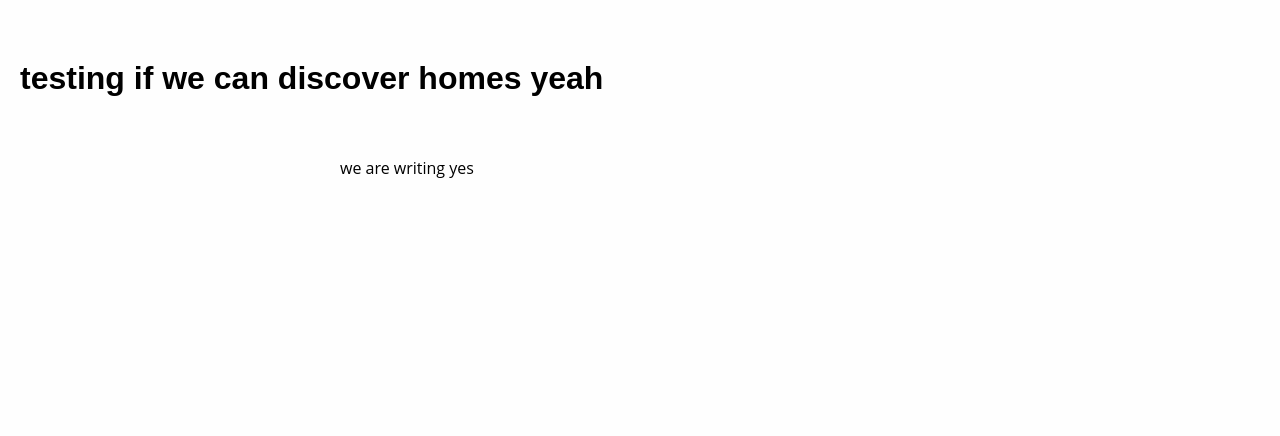
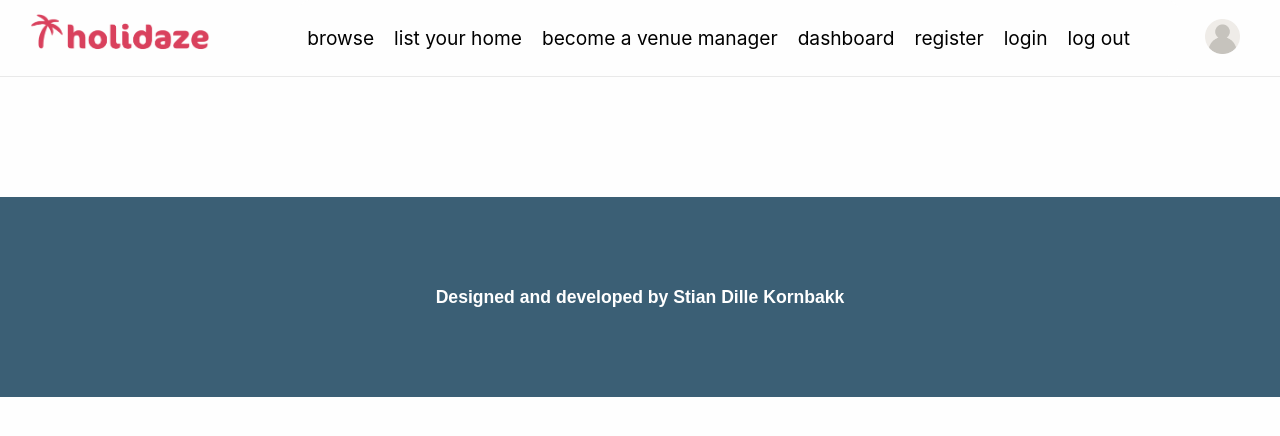
Before and after one commit to S10ANDK/Project-Exam-2, a React (Create React App) app: page / in a window 1280 px wide. Shown: the top 436 px of the page. Built offline with nearby package versions, Linux system fonts and the light colour scheme; a web font is replaced by a local one.

Commit message:
added header and footer

```diff
--- a/src/App.js
+++ b/src/App.js
@@ -1,12 +1,18 @@
 import React from 'react';
-import './App.css';
+import { Routes, Route } from 'react-router-dom';
+import Layout from './components/Layout';
 
 function App() {
   return (
-    <div>
-      <h1>testing if we can discover homes yeah</h1>
-      <p>we are writing yes</p>
-    </div>
+    <Routes>
+      <Route path="/" element={<Layout />}>
+        {/* <Route index element={<Home />} />
+        <Route path="cart" element={<Cart />} />
+        <Route path="checkout-success" element={<CheckoutSuccess />} />
+        <Route path="contact" element={<Contact />} />
+        <Route path="products/:id" element={<IndividualProduct />} /> */}
+      </Route>
+    </Routes>
   );
 }
 
--- a/src/components/Layout/Footer/index.jsx
+++ b/src/components/Layout/Footer/index.jsx
@@ -0,0 +1,16 @@
+import React from 'react';
+import StyledFooter from './index.styled';
+
+function Footer() {
+  return (
+    <>
+      <StyledFooter>
+        <p>
+          Designed and developed by <span>Stian Dille Kornbakk</span>
+        </p>
+      </StyledFooter>
+    </>
+  );
+}
+
+export default Footer;
--- /dev/null
+++ b/src/components/Layout/Footer/index.styled.jsx
@@ -0,0 +1,32 @@
+import styled from 'styled-components';
+
+const StyledFooter = styled.footer`
+  margin-top: 120px;
+  display: flex;
+  bottom: 0;
+  height: 200px;
+  width: 100%;
+  background: ${(props) => props.theme.color.accentOne};
+
+  p {
+    font-family: Serenity, sans-serif;
+    font-size: 1.1rem;
+    font-weight: 600;
+    color: ${(props) => props.theme.color.white};
+    text-align: center;
+  }
+
+  p span {
+    display: block;
+    margin-top: 10px;
+  }
+
+  @media (min-width: 1000px) {
+    p span {
+      display: inline;
+      margin-top: 10px;
+    }
+  }
+`;
+
+export default StyledFooter;
--- /dev/null
+++ b/src/components/Layout/Header/Nav/index.jsx
@@ -0,0 +1,58 @@
+import React, { useState } from 'react';
+import * as S from './index.styled';
+
+const Nav = () => {
+  const [active, setActive] = useState(false);
+
+  return (
+    <>
+      <S.HamburgerIcon active={active} onClick={() => setActive(!active)}>
+        <div />
+        <div />
+        <div />
+      </S.HamburgerIcon>
+      <S.NavBox active={active}>
+        <S.NavList>
+          <S.NavListItem>
+            <S.NavLink onClick={() => setActive(!active)} to="/">
+              browse
+            </S.NavLink>
+          </S.NavListItem>
+          <S.NavListItem>
+            <S.NavLink onClick={() => setActive(!active)} to="/contact">
+              list your home
+            </S.NavLink>
+          </S.NavListItem>
+          <S.NavListItem>
+            <S.NavLink onClick={() => setActive(!active)} to="/contact">
+              become a venue manager
+            </S.NavLink>
+          </S.NavListItem>
+          <S.NavListItem>
+            <S.NavLink onClick={() => setActive(!active)} to="/contact">
+              dashboard
+            </S.NavLink>
+          </S.NavListItem>
+          <S.NavBorder />
+          <S.NavListItem>
+            <S.NavLink onClick={() => setActive(!active)} to="/contact">
+              register
+            </S.NavLink>
+          </S.NavListItem>
+          <S.NavListItem>
+            <S.NavLink onClick={() => setActive(!active)} to="/contact">
+              login
+            </S.NavLink>
+          </S.NavListItem>
+          <S.NavListItem>
+            <S.NavLink onClick={() => setActive(!active)} to="/contact">
+              log out
+            </S.NavLink>
+          </S.NavListItem>
+        </S.NavList>
+      </S.NavBox>
+    </>
+  );
+};
+
+export default Nav;
--- /dev/null
+++ b/src/components/Layout/Header/Nav/index.styled.jsx
@@ -0,0 +1,132 @@
+import styled from 'styled-components';
+import { Link } from 'react-router-dom';
+
+export const HamburgerIcon = styled.div`
+  display: flex;
+  justify-content: space-around;
+  flex-flow: column nowrap;
+  top: 15px;
+  left: 20px;
+  width: 2rem;
+  height: 2rem;
+  cursor: pointer;
+
+  div {
+    background-color: #333;
+    border-radius: 10px;
+    width: 2rem;
+    height: 0.24rem;
+    transform-origin: 1px;
+    transition: all 0.2s linear;
+
+    &:nth-child(1) {
+      transform: ${({ active }) => (active ? 'rotate(45deg)' : 'rotate(0)')};
+    }
+
+    &:nth-child(2) {
+      transform: ${({ active }) =>
+        active ? 'translateX(-100%)' : 'translateX(100)'};
+      opacity: ${({ active }) => (active ? 0 : 1)};
+    }
+
+    &:nth-child(3) {
+      transform: ${({ active }) => (active ? 'rotate(-45deg)' : 'rotate(0)')};
+    }
+  }
+
+  @media (min-width: 1000px) {
+    display: none;
+  }
+`;
+
+export const NavBox = styled.nav`
+  background: var(--color-accent-one);
+  color: ${(props) => props.theme.color.white};
+  position: fixed;
+  top: 0;
+  left: 0;
+  width: 100%;
+  height: 100%;
+  margin-top: 70px;
+  padding: 25px 0px;
+  transform: ${({ active }) =>
+    active ? 'translateY(0%)' : 'translateY(100%)'};
+  transition: 0.2s ease-in-out;
+  border-radius: 15px 15px 15px 0px;
+  box-shadow: 4px 4px 4px 2px rgba(0, 0, 0, 0.2);
+
+  @media (min-width: 1000px) {
+    width: 100%;
+    box-shadow: none;
+    padding: 0;
+    transition: none;
+    transform: ${({ active }) => (active ? 'translateX(0)' : 'translateX(0)')};
+    background-color: ${(props) => props.theme.color.primary};
+    margin-top: 0;
+    position: relative;
+  }
+`;
+
+export const NavList = styled.ul`
+  list-style: none;
+  display: flex;
+  flex-direction: column;
+  margin-left: 20px;
+  padding: 0;
+
+  @media (min-width: 500px) {
+    text-align: left;
+  }
+
+  @media (min-width: 1000px) {
+    flex-direction: row;
+    justify-content: right;
+    margin-right: 40px;
+    margin-left: 0;
+  }
+`;
+
+export const NavListItem = styled.li`
+  margin: 20px 0px;
+  text-decoration: none;
+
+  @media (min-width: 1000px) {
+    color: ${(props) => props.theme.color.black};
+    margin: 10px;
+  }
+`;
+
+export const NavLink = styled(Link)`
+  text-decoration: none;
+  color: ${(props) => props.theme.color.white};
+  padding: 15px 10px;
+  font-size: 1.3rem;
+
+  :hover {
+    text-decoration: underline;
+    text-underline-offset: 5px;
+  }
+
+  :visited {
+    color: ${(props) => props.theme.color.white};
+  }
+
+  @media (min-width: 1000px) {
+    font-size: 1.2rem;
+    color: ${(props) => props.theme.color.black};
+    padding: 0;
+
+    :visited {
+      color: ${(props) => props.theme.color.black};
+    }
+  }
+`;
+
+export const NavBorder = styled.div`
+  border-top: 1px solid ${(props) => props.theme.color.borders};
+  margin: 30px 30px 20px 10px;
+
+  @media (min-width: 1000px) {
+    display: none;
+  }
+`;
--- a/src/components/Layout/Header/index.jsx
+++ b/src/components/Layout/Header/index.jsx
@@ -0,0 +1,45 @@
+import React, { useState, useEffect } from 'react';
+import { Link } from 'react-router-dom';
+import Nav from './Nav/index.jsx';
+import * as S from './index.styled';
+import Logo from '../../../assets/logo.png';
+import Profile from '../../../assets/profile.png';
+
+function Header() {
+  const [isSticky, setIsSticky] = useState(false);
+
+  useEffect(() => {
+    const handleScroll = () => {
+      setIsSticky(window.pageYOffset > 0);
+    };
+    window.addEventListener('scroll', handleScroll);
+
+    return () => {
+      window.removeEventListener('scroll', handleScroll);
+    };
+  }, []);
+
+  return (
+    <>
+      <S.Header className={isSticky ? 'sticky' : ''}>
+        <S.HeaderContentWrapper>
+          <S.LogoAndNavWrapper>
+            <S.NavWrapper>
+              <Nav />
+            </S.NavWrapper>
+            <Link to={'/'}>
+              <S.Logo src={Logo} alt="Logo" />
+            </Link>
+          </S.LogoAndNavWrapper>
+          <S.ProfileWrapper>
+            <Link to={'/profile'}>
+              <S.ProfileIcon src={Profile} />
+            </Link>
+          </S.ProfileWrapper>
+        </S.HeaderContentWrapper>
+      </S.Header>
+    </>
+  );
+}
+
+export default Header;
--- /dev/null
+++ b/src/components/Layout/Header/index.styled.jsx
@@ -0,0 +1,106 @@
+import styled from 'styled-components';
+
+export const Header = styled.header`
+  background: ${(props) => props.theme.color.primary};
+  top: 0;
+  z-index: 10;
+
+  &.sticky {
+    box-shadow: 0 2px 4px rgba(0, 0, 0, 0.2);
+    position: sticky;
+    top: 0;
+    left: 0;
+    right: 0;
+  }
+
+  @media (min-width: 1000px) {
+    border-bottom: 1px solid ${(props) => props.theme.color.borders};
+  }
+`;
+
+export const HeaderContentWrapper = styled.div`
+  position: sticky;
+  display: flex;
+  flex-direction: row;
+  justify-content: space-between;
+  width: 100%;
+  margin: auto;
+
+  @media (min-width: 1400px) {
+    max-width: none;
+  }
+`;
+
+export const LogoAndNavWrapper = styled.div`
+  display: flex;
+  flex-direction: row;
+  align-items: center;
+  justify-content: center;
+
+  @media (min-width: 1000px) {
+    flex-direction: row-reverse;
+    justify-content: space-between;
+    flex: 1;
+  }
+`;
+
+export const Logo = styled.img`
+  margin: 15px 20px 10px;
+  width: 150px;
+  cursor: pointer;
+
+  @media (min-width: 380px) {
+    width: 150px;
+  }
+
+  @media (min-width: 440px) {
+    width: 170px;
+  }
+
+  @media (min-width: 1000px) {
+    width: 180px;
+    margin: 10px 0px 10px 30px;
+  }
+`;
+
+export const NavWrapper = styled.div`
+  display: flex;
+  align-items: center;
+  margin: 0px 0px 0px 15px;
+
+  @media (min-width: 400px) {
+    margin: 0px 10px 0px 20px;
+  }
+
+  @media (min-width: 600px) {
+    margin: 0px 15px 0px 25px;
+  }
+`;
+
+export const ProfileWrapper = styled.div`
+  display: flex;
+  align-items: center;
+
+  @media (min-width: 1000px) {
+    margin-right: 30px;
+  }
+`;
+
+export const ProfileIcon = styled.img`
+  margin: 10px;
+  width: 35px;
+  cursor: pointer;
+
+  @media (min-width: 400px) {
+    margin-right: 18px;
+  }
+
+  @media (min-width: 1000px) {
+    margin-right: 10px;
+    transition: 0.3s ease-in-out;
+
+    :hover {
+      transform: rotate(-10deg);
+    }
+  }
+`;
--- a/src/components/Layout/index.jsx
+++ b/src/components/Layout/index.jsx
@@ -0,0 +1,18 @@
+import React from 'react';
+import { Outlet } from 'react-router-dom';
+import Header from './Header';
+import Footer from './Footer';
+import ScrollToTop from '../ScrollToTop';
+
+function Layout() {
+  return (
+    <div>
+      <ScrollToTop />
+      <Header />
+      <Outlet />
+      <Footer />
+    </div>
+  );
+}
+
+export default Layout;
--- a/src/components/styles/GlobalStyle/index.jsx
+++ b/src/components/styles/GlobalStyle/index.jsx
@@ -9,7 +9,7 @@ const GlobalStyle = createGlobalStyle`
         --color-accent-three: #8C3D2B;
         --color-white: #FFFFFF;
         --color-black: #000000;
-        --color-borders: #d0d0d0:
+        --color-borders: #e9e9e9;
         height: 100%;
         min-height: 100vh;
         margin: 0;
--- a/src/components/styles/theme/index.jsx
+++ b/src/components/styles/theme/index.jsx
@@ -10,6 +10,7 @@ const theme = {
     accentThree: 'var(--color-accent-three)',
     white: 'var(--color-white)',
     black: 'var(--color-black)',
+    borders: 'var(--color-borders)',
   },
 };
 
```
